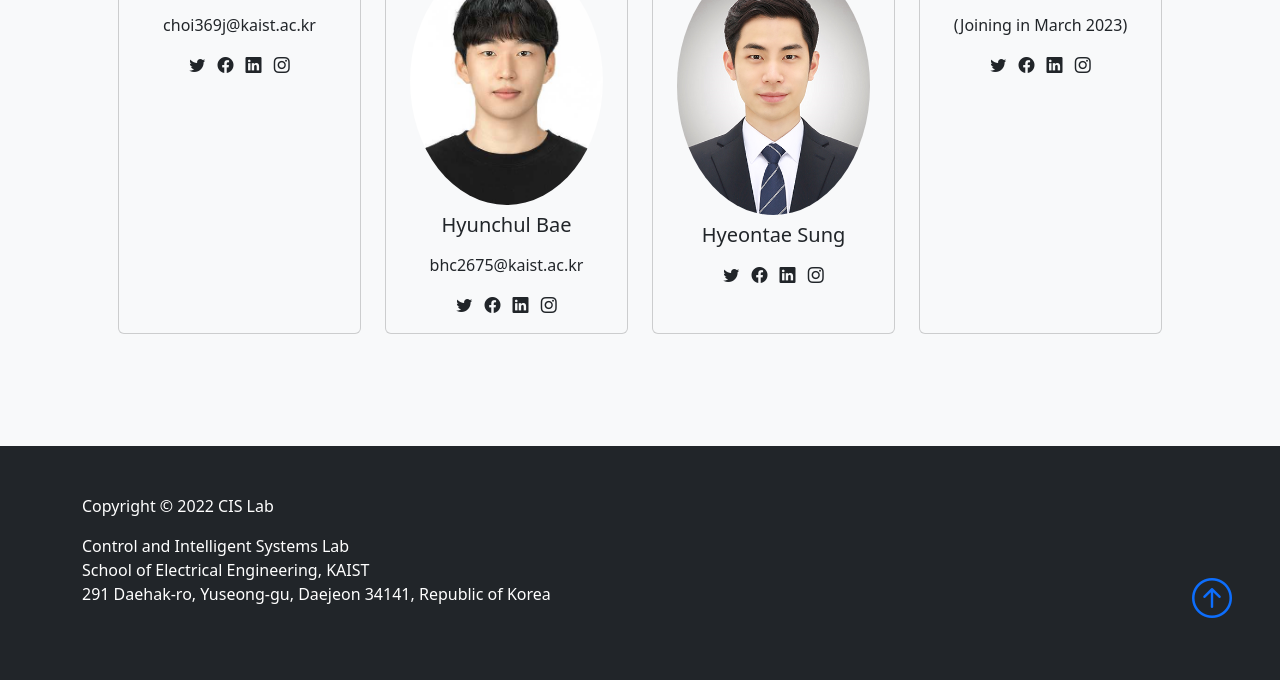
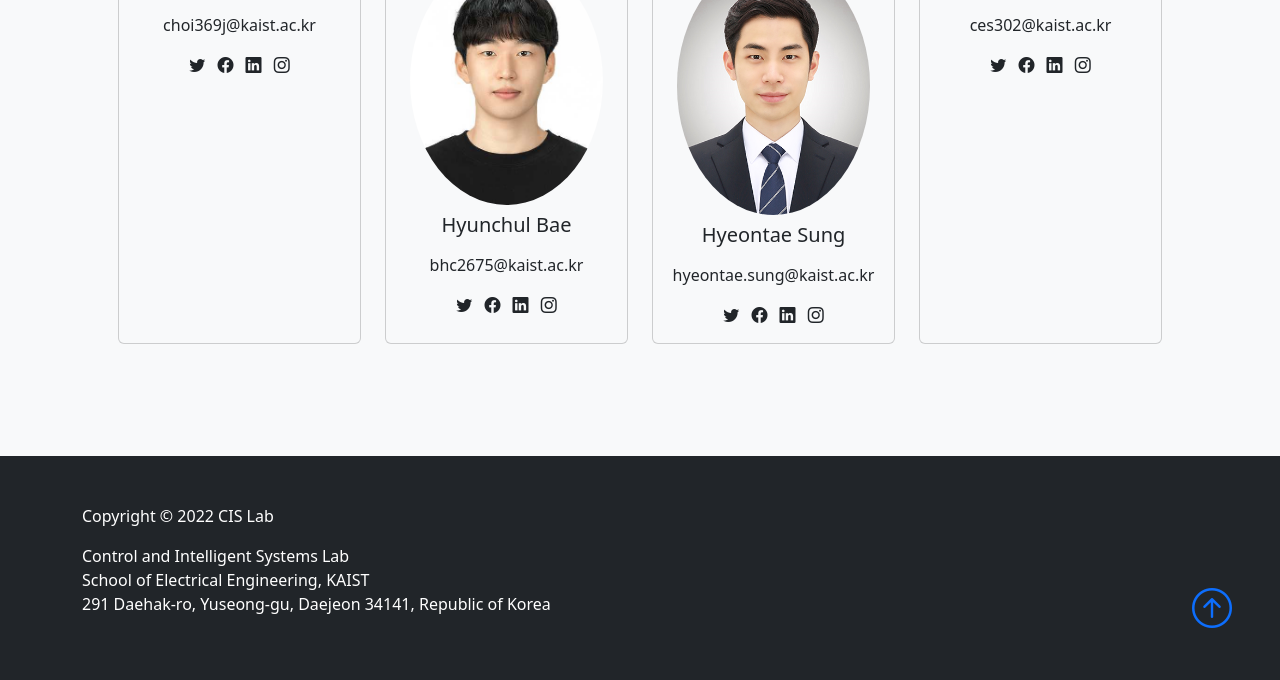
Before and after one commit to cislab-kaist/cislab-kaist.github.io, a plain HTML site: page team.html in a window 1280 px wide. Shown: the part 1026-1706 px from the top of the page. Drawn offline with nearby package versions, Linux system fonts and the light colour scheme; some icons are missing.

Commit message:
Update as of 2023-03-29

```diff
--- a/team.html
+++ b/team.html
@@ -103,7 +103,7 @@
     <div class="container p-5">
         <h2 class="text-center">Graduate Students</h2>
         <div class="row my-3 gy-4">
-          <div class="col-md-4 col-lg-3 col-6">
+          <div class="col-md-4 col-lg-3">
             <div class="card bg-light h-100">
               <div class="card-body text-center">
                 <img src="" class="mb-3" alt="" height="300">
@@ -120,7 +120,7 @@
             </div>
           </div>
 
-            <div class="col-md-4 col-lg-3 col-6">
+            <div class="col-md-4 col-lg-3 ">
             <div class="card bg-light h-100">
               <div class="card-body text-center">
                 <img src="img/hyunchul_bae.jpg" class="card-img-top rounded-circle p-2 img-fluid" alt="" height="300">
@@ -137,12 +137,13 @@
             </div>
             </div>
 
-            <div class="col-md-4 col-lg-3 col-6">
+            <div class="col-md-4 col-lg-3 ">
               <div class="card bg-light h-100">
                 <div class="card-body text-center">
                   <img src="img/hyeontae_sung.png" class="card-img-top rounded-circle p-2 img-fluid" alt="" height="300">
                   <h5 class="card-title mb-3">Hyeontae Sung</h5>
                   <p class="card-text">
+                    hyeontae.sung@kaist.ac.kr
                       <!-- <strong>Research Interests: </strong> -->
                   </p>
                   <a href="#"><i class="bi bi-twitter text-dark mx-1"></i></a>
@@ -154,13 +155,13 @@
             </div>
 
 
-            <div class="col-md-4 col-lg-3 col-6">
+            <div class="col-md-4 col-lg-3 ">
               <div class="card bg-light h-100">
                 <div class="card-body text-center">
                   <img src="" class="card-img-top p-2" alt="">
                   <h5 class="card-title mb-3">Eunseo Choi</h5>
                   <p class="card-text">
-                    (Joining in March 2023)<br>
+                    ces302@kaist.ac.kr
                       <!-- <strong>Research Interests: </strong> -->
                   </p>
                   <a href="#"><i class="bi bi-twitter text-dark mx-1"></i></a>
```
Also changed, not shown: index.html (+2 -0 lines), publications.html (+21 -15 lines), 1 other file.
